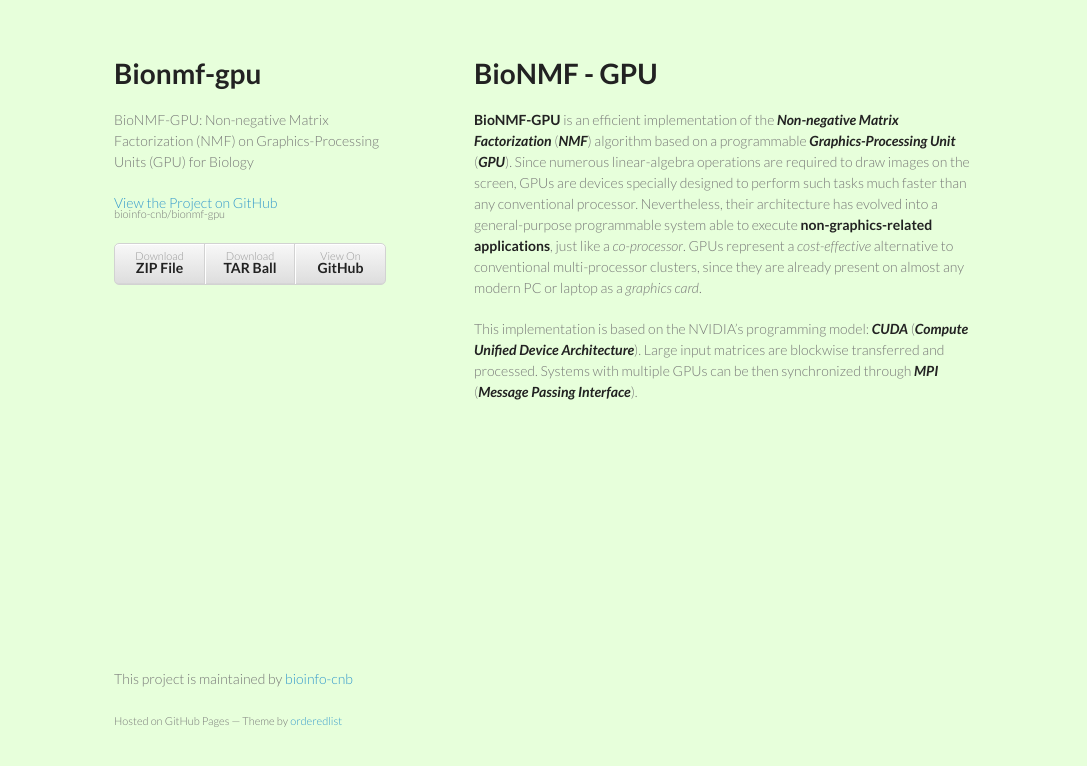
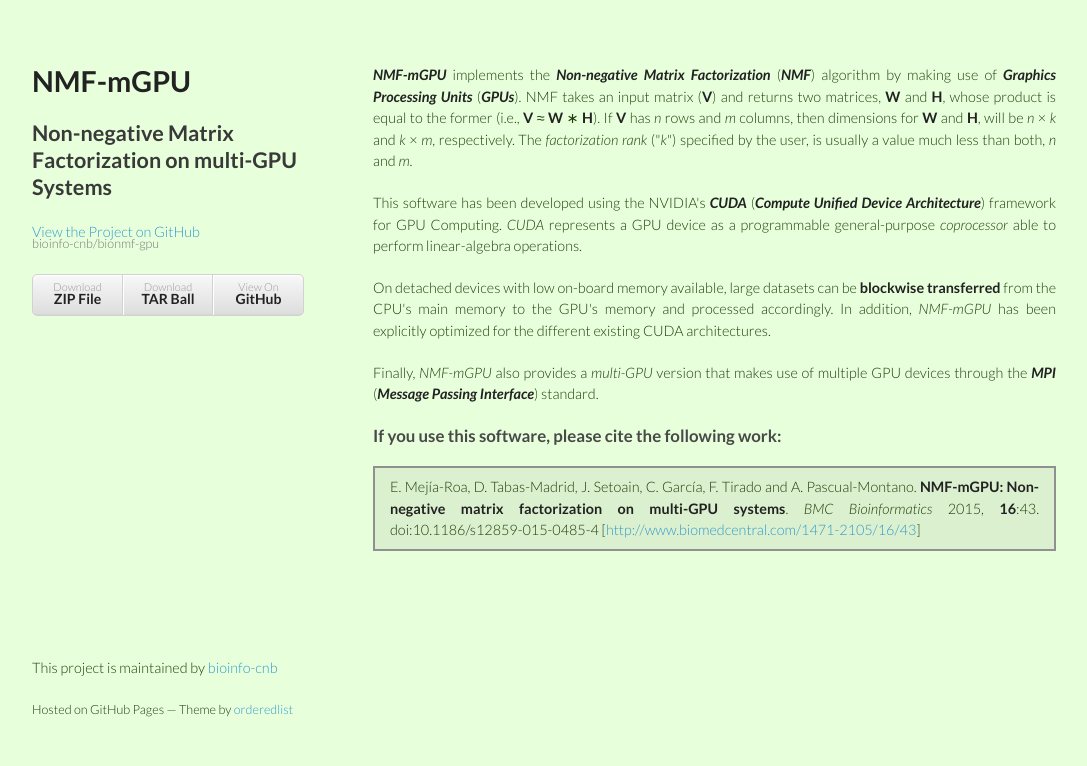
Before and after one commit to bioinfo-cnb/bionmf-gpu, a plain HTML site: page index.html in a window 1280 px wide. Shown: the whole page, without its empty margins (96-1183 px from the left). Drawn offline with Linux system fonts and the light colour scheme.

Commit message:
Final release V1.0

```diff
--- a/index.html
+++ b/index.html
@@ -1,13 +1,55 @@
 <!doctype html>
-<html>
+<!--
+ ************************************************************************
+ *
+ * NMF-mGPU - Non-negative Matrix Factorization on multi-GPU systems.
+ *
+ * Copyright (C) 2011-2015:
+ *
+ *      Edgardo Mejia-Roa(*), Carlos Garcia(*), Jose Ignacio Gomez(*),
+ *      Manuel Prieto(*), Francisco Tirado(*) and Alberto Pascual-Montano(**).
+ *
+ *      (*)  ArTeCS Group, Complutense University of Madrid (UCM), Spain.
+ *      (**) Functional Bioinformatics Group, Biocomputing Unit,
+ *           National Center for Biotechnology-CSIC, Madrid, Spain.
+ *
+ *      E-mail for E. Mejia-Roa: <edgardomejia@fis.ucm.es>
+ *      E-mail for A. Pascual-Montano: <pascual@cnb.csic.es>
+ *
+ *
+ * This file is part of NMF-mGPU.
+ *
+ * NMF-mGPU is free software: you can redistribute it and/or modify
+ * it under the terms of the GNU General Public License as published by
+ * the Free Software Foundation, either version 3 of the License, or
+ * (at your option) any later version.
+ *
+ * NMF-mGPU is distributed in the hope that it will be useful,
+ * but WITHOUT ANY WARRANTY; without even the implied warranty of
+ * MERCHANTABILITY or FITNESS FOR A PARTICULAR PURPOSE. See the
+ * GNU General Public License for more details.
+ *
+ * You should have received a copy of the GNU General Public License
+ * along with NMF-mGPU. If not, see <http://www.gnu.org/licenses/>.
+ *
+ ************************************************************************
+-->
+<html lang="en-US" xml:lang="en-US">
   <head>
-    <meta charset="utf-8">
-    <meta http-equiv="X-UA-Compatible" content="chrome=1">
-    <title>Bionmf-gpu by bioinfo-cnb</title>
+    <meta charset="UTF-8"/>
+    <meta http-equiv="X-UA-Compatible" content="chrome=1"/>
+    <meta name="application-name" content="NMF-mGPU: Non-negative Matrix Factorization on multi-GPU Systems"/>
+    <meta name="author" content="Edgardo Mejia-Roa (edgardomejia@fis.ucm.es), Carlos Garcia, Jose Ignacio Gomez, Manuel Prieto, Francisco Tirado, and Alberto Pascual-Montano (pascual@cnb.csic.es)."/>
+    <meta name="description" content="CUDA-based implementation of the Non-negative Matrix Factorization (NMF) for systems with one or more Graphics-Processing Units (GPUs). Optimized for gene-expression analysis."/>
+    <meta name="keywords" content="Non-negative Matrix Factorization,NMF,Graphics-Processing Unit,GPU,CUDA,CUBLAS,Multi-GPU implementation,Message Passing Interface,MPI,Biclustering analysis,Sample classification,Gene-expression analysis,Bioinformatics,Free,Open source,software"/>
+    <meta name="copyright" content="Copyright (c) 2011-2015 Edgardo Mejia-Roa (edgardomejia@fis.ucm.es). ArTeCS Group, Complutense University of Madrid (UCM), Spain."/>
+    <meta http-equiv="last-modified" content="2015/02/21" scheme="YYYY/MM/DD"/>
 
-    <link rel="stylesheet" href="stylesheets/styles.css">
-    <link rel="stylesheet" href="stylesheets/pygment_trac.css">
-    <meta name="viewport" content="width=device-width, initial-scale=1, user-scalable=no">
+    <title>NMF-mGPU: Non-negative Matrix Factorization on multi-GPU systems</title>
+
+    <link rel="stylesheet" href="stylesheets/styles.css"/>
+    <link rel="stylesheet" href="stylesheets/pygment_trac.css"/>
+    <meta name="viewport" content="width=device-width, initial-scale=1, user-scalable=no"/>
     <!--[if lt IE 9]>
     <script src="//html5shiv.googlecode.com/svn/trunk/html5.js"></script>
     <![endif]-->
@@ -15,25 +57,54 @@
   <body>
     <div class="wrapper">
       <header>
-        <h1>Bionmf-gpu</h1>
-        <p>BioNMF-GPU: Non-negative Matrix Factorization (NMF) on Graphics-Processing Units (GPU) for Biology</p>
-
-        <p class="view"><a href="https://github.com/bioinfo-cnb/bionmf-gpu">View the Project on GitHub <small>bioinfo-cnb/bionmf-gpu</small></a></p>
-
-
+        <h1>NMF-mGPU</h1>
+        <h2>Non-negative Matrix Factorization on multi-GPU Systems</h2>
+        <p class="view"><a href="https://github.com/bioinfo-cnb/bionmf-gpu">View the Project on GitHub
+           <small>bioinfo-cnb/bionmf-gpu</small></a>
+        </p>
         <ul>
           <li><a href="https://github.com/bioinfo-cnb/bionmf-gpu/zipball/master">Download <strong>ZIP File</strong></a></li>
           <li><a href="https://github.com/bioinfo-cnb/bionmf-gpu/tarball/master">Download <strong>TAR Ball</strong></a></li>
           <li><a href="https://github.com/bioinfo-cnb/bionmf-gpu">View On <strong>GitHub</strong></a></li>
         </ul>
       </header>
+
       <section>
-        <h1>
-<a name="bionmf---gpu" class="anchor" href="#bionmf---gpu"><span class="octicon octicon-link"></span></a>BioNMF - GPU</h1>
+        <p><strong><em>NMF-mGPU</em></strong> implements the <strong><em>Non-negative Matrix Factorization</em></strong>
+          (<strong><em>NMF</em></strong>) algorithm by making use of <strong><em>Graphics Processing Units</em></strong>
+          (<strong><em>GPUs</em></strong>). NMF takes an input matrix (<strong>V</strong>) and returns two matrices,
+          <strong>W</strong> and <strong>H</strong>, whose product is equal to the former (i.e.,
+          <strong>V</strong>&nbsp;&asymp;&nbsp;<strong>W</strong>&nbsp;&lowast;&nbsp;<strong>H</strong>).
+          If <strong>V</strong> has <em>n</em> rows and <em>m</em> columns, then dimensions for <strong>W</strong>
+          and <strong>H</strong>, will be <em>n</em>&nbsp;&times;&nbsp;<em>k</em> and <em>k</em>&nbsp;&times;&nbsp;<em>m</em>,
+          respectively. The <em>factorization rank</em> ("<em>k</em>") specified by the user, is usually a value much less
+          than both, <em>n</em> and <em>m</em>.
+        </p>
 
-<p><strong>BioNMF-GPU</strong> is an efficient implementation of the <strong><em>Non-negative Matrix Factorization</em></strong> (<strong><em>NMF</em></strong>) algorithm based on a programmable <strong><em>Graphics-Processing Unit</em></strong> (<strong><em>GPU</em></strong>). Since numerous linear-algebra operations are required to draw images on the screen, GPUs are devices specially designed to perform such tasks much faster than any conventional processor. Nevertheless, their architecture has evolved into a general-purpose programmable system able to execute <strong>non-graphics-related applications</strong>, just like a <em>co-processor</em>. GPUs represent a <em>cost-effective</em> alternative to conventional multi-processor clusters, since they are already present on almost any modern PC or laptop as a <em>graphics card</em>.</p>
+        <p>This software has been developed using the NVIDIA's <a href="http://www.nvidia.com/object/cuda_home_new.html"
+          title="CUDA Homepage"><strong><em>CUDA</em></strong></a> (<a href="http://www.nvidia.com/object/cuda_home_new.html"
+          title="CUDA Homepage"><strong><em>Compute Unified Device Architecture</em></strong></a>) framework for GPU Computing.
+          <em>CUDA</em> represents a GPU device as a programmable general-purpose <em>coprocessor</em> able to perform linear-algebra
+          operations.
+        </p>
 
-<p>This implementation is based on the NVIDIA’s programming model: <strong><em>CUDA</em></strong> (<strong><em>Compute Unified Device Architecture</em></strong>). Large input matrices are blockwise transferred and processed. Systems with multiple GPUs can be then synchronized through <strong><em>MPI</em></strong> (<strong><em>Message Passing Interface</em></strong>).</p>
+        <p>On detached devices with low on-board memory available, large datasets can be <strong>blockwise transferred</strong>
+          from the CPU's main memory to the GPU's memory and processed accordingly. In addition, <em>NMF-mGPU</em> has been
+          explicitly optimized for the different existing CUDA architectures.
+        </p>
+
+        <p>Finally, <em>NMF-mGPU</em> also provides a <em>multi-GPU</em> version that makes use of multiple GPU devices through
+          the <a href="http://mpi-forum.org/" title="MPI Forum"><strong><em>MPI</em></strong></a> (<a href="http://mpi-forum.org/"
+          title="MPI Forum"><strong><em>Message Passing Interface</em></strong></a>) standard.
+        </p>
+
+        <h3>If you use this software, please cite the following work:</h3>
+        <citation>E. Mejía-Roa, D. Tabas-Madrid, J. Setoain, C. García, F. Tirado and A. Pascual-Montano. <strong>NMF-mGPU: Non-negative
+          matrix factorization on multi-GPU systems</strong>. <em>BMC Bioinformatics</em> 2015, <strong>16</strong>:43.
+          doi:10.1186/s12859-015-0485-4
+          [<a href="http://www.biomedcentral.com/1471-2105/16/43">http://www.biomedcentral.com/1471-2105/16/43</a>]
+        </citation>
+
       </section>
       <footer>
         <p>This project is maintained by <a href="https://github.com/bioinfo-cnb">bioinfo-cnb</a></p>
@@ -44,3 +115,7 @@
 
   </body>
 </html>
+
+<!--
+  // kate: backspace-indents off; indent-mode normal; indent-width 2; keep-extra-spaces off; newline-at-eof on; replace-trailing-space-save on; replace-tabs on; replace-tabs-save on; remove-trailing-spaces all; tab-indents on; tab-width 2;
+-->
--- a/stylesheets/styles.css
+++ b/stylesheets/styles.css
@@ -1,28 +1,63 @@
+/************************************************************************
+ *
+ * NMF-mGPU - Non-negative Matrix Factorization on multi-GPU systems.
+ *
+ * Copyright (C) 2011-2015:
+ *
+ *	Edgardo Mejia-Roa(*), Carlos Garcia(*), Jose Ignacio Gomez(*),
+ *	Manuel Prieto(*), Francisco Tirado(*) and Alberto Pascual-Montano(**).
+ *
+ *	(*)  ArTeCS Group, Complutense University of Madrid (UCM), Spain.
+ *	(**) Functional Bioinformatics Group, Biocomputing Unit,
+ *		National Center for Biotechnology-CSIC, Madrid, Spain.
+ *
+ *	E-mail for E. Mejia-Roa: <edgardomejia@fis.ucm.es>
+ *	E-mail for A. Pascual-Montano: <pascual@cnb.csic.es>
+ *
+ *
+ * This file is part of NMF-mGPU.
+ *
+ * NMF-mGPU is free software: you can redistribute it and/or modify
+ * it under the terms of the GNU General Public License as published by
+ * the Free Software Foundation, either version 3 of the License, or
+ * (at your option) any later version.
+ *
+ * NMF-mGPU is distributed in the hope that it will be useful,
+ * but WITHOUT ANY WARRANTY; without even the implied warranty of
+ * MERCHANTABILITY or FITNESS FOR A PARTICULAR PURPOSE. See the
+ * GNU General Public License for more details.
+ *
+ * You should have received a copy of the GNU General Public License
+ * along with NMF-mGPU. If not, see <http://www.gnu.org/licenses/>.
+ *
+ ***********************************************************************/
+
+@charset "UTF-8";
+
 @import url(https://fonts.googleapis.com/css?family=Lato:300italic,700italic,300,700);
 
 body {
-  padding:50px;
-  font:14px/1.5 Lato, "Helvetica Neue", Helvetica, Arial, sans-serif;
-  color:#777;
+  padding: 0;
+  margin: 0;
+  font:0.9em/1.5 Lato, "Helvetica Neue", Helvetica, Arial, sans-serif;
+  color: #203d0d;
   background:#e7ffdb;
-  font-weight:300;
 }
 
 h1, h2, h3, h4, h5, h6 {
-  color:#222;
-  margin:0 0 20px;
+  margin: 0 0 20px;
 }
 
 p, ul, ol, table, pre, dl {
-  margin:0 0 20px;
+  margin: 0 0 20px;
 }
 
 h1, h2, h3 {
-  line-height:1.1;
+  line-height:1.25;
 }
 
 h1 {
-  font-size:28px;
+  color:#222;
 }
 
 h2 {
@@ -35,20 +70,19 @@ h3, h4, h5, h6 {
 
 a {
   color:#39c;
-  font-weight:400;
   text-decoration:none;
 }
 
 a small {
-  font-size:11px;
+  font-size:0.875em;
   color:#777;
   margin-top:-0.6em;
   display:block;
 }
 
 .wrapper {
-  width:860px;
-  margin:0 auto;
+  width: 1024px;
+  margin: 5% auto;
 }
 
 blockquote {
@@ -72,6 +106,13 @@ pre {
   overflow-x: auto;
 }
 
+citation {
+  padding:8px 15px;
+  background: #daf0ce;
+  border: 2px solid #909090 ;
+  display: table;
+}
+
 table {
   width:100%;
   border-collapse:collapse;
@@ -85,7 +126,7 @@ th, td {
 
 dt {
   color:#444;
-  font-weight:700;
+  font-weight:bold;
 }
 
 th {
@@ -141,7 +182,7 @@ header ul a {
 
 strong {
   color:#222;
-  font-weight:700;
+  font-weight:bold;
 }
 
 header ul li + li {
@@ -161,13 +202,13 @@ header ul a strong {
 }
 
 section {
-  width:500px;
+  width:66.7%;
   float:right;
-  padding-bottom:50px;
+  text-align: justify;
 }
 
 small {
-  font-size:11px;
+  font-size:0.875em;
 }
 
 hr {
@@ -181,7 +222,7 @@ footer {
   width:270px;
   float:left;
   position:fixed;
-  bottom:50px;
+  bottom: 7.5%;
 }
 
 @media print, screen and (max-width: 960px) {
@@ -254,3 +295,9 @@ footer {
     color:#444;
   }
 }
+
+/* ======================== */
+
+/*
+  kate: backspace-indents off; indent-mode normal; indent-width 2; keep-extra-spaces off; newline-at-eof on; replace-trailing-space-save on; replace-tabs on; replace-tabs-save on; remove-trailing-spaces all; tab-indents on; tab-width 2;
+*/
```
